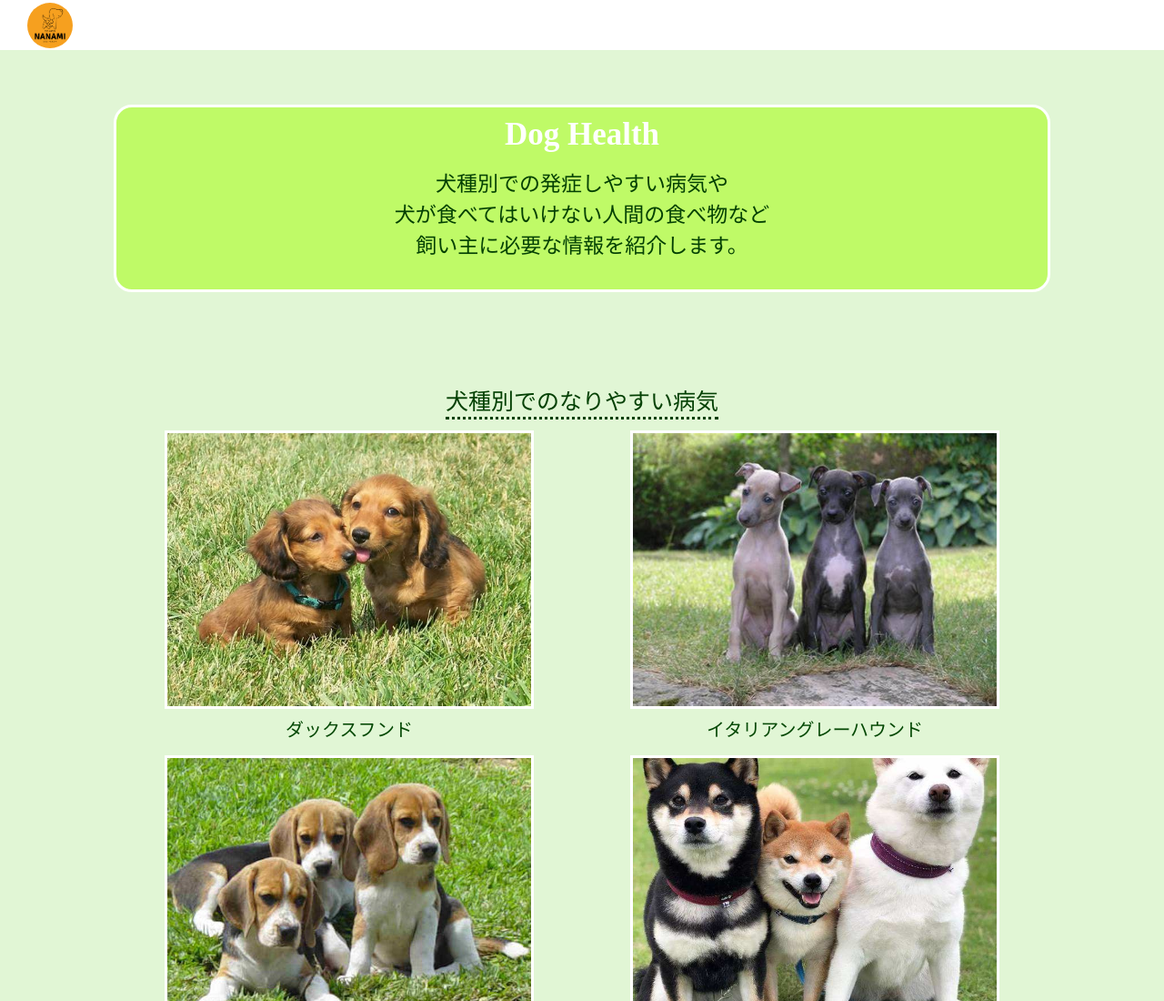
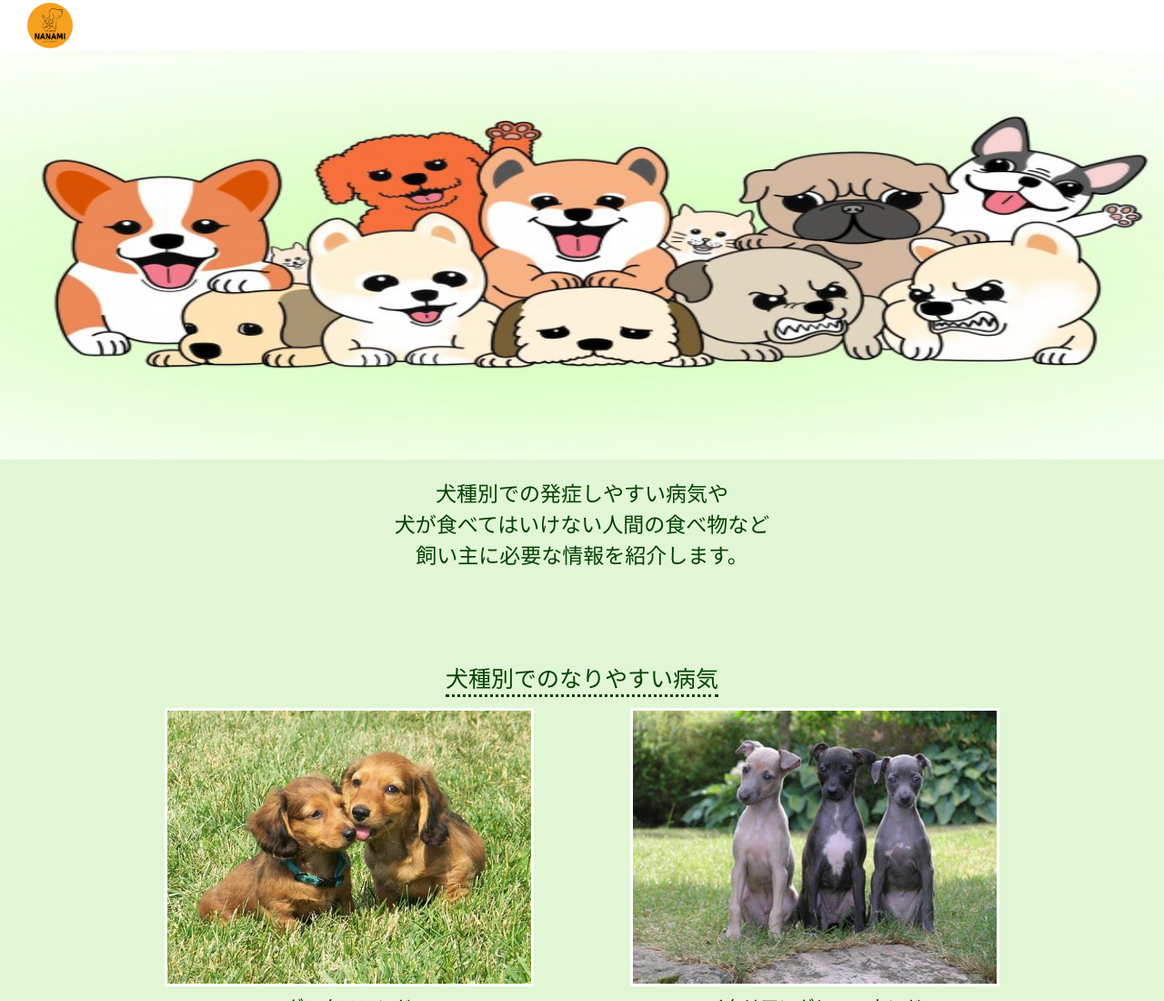
Before and after one commit to Nanami525/website, a plain HTML site: page index.html in a window 1280 px wide. Shown: the top 1100 px of the page at 91% size. Drawn offline with Linux system fonts and the light colour scheme.

Commit message:
内容の変更

```diff
--- a/assets/dogs.css
+++ b/assets/dogs.css
@@ -51,7 +51,7 @@ body{
     font-size: 23px;
     height: 0;
     opacity: 0;
-    padding: 0 10px;
+    padding: 0 15px;
     transition: .5s;
     visibility: hidden;
 }
@@ -69,7 +69,7 @@ body{
 .desease-title{
     margin-top: 30px;
     font-size: 35px;
-    margin-bottom: 17px;
+    margin-bottom: 50px;
     margin-left: 15px;
 }
 
--- a/assets/style.css
+++ b/assets/style.css
@@ -33,21 +33,11 @@ header{
     border-radius: 50%;
 }
 
-.top{
-    height: 200px;
-    width: 80%;
-    border: 3px solid white;
-    margin: 0 auto;
-    border-radius: 20px;
-    margin-top: 60px;
-    background-color: rgb(191, 250, 103)
-}
-
-.top h1{
-    text-align: center;
-    margin-top: 10px;
-    font-size: 35px;
-    color: white;
+.top-img{
+    flex: content;
+    flex-direction: column;
+    width: 100%;
+    height: 450px;
 }
 
 .top p{
--- a/index.html
+++ b/index.html
@@ -13,7 +13,7 @@
      </div>
    </header>
    <div class="top">
-     <h1>Dog Health</h1>
+     <img class="top-img" src="./assets/img/d415ab1f14ef2b32d05793919bf1fde3.jpg" alt="">
      <p>犬種別での発症しやすい病気や<br>犬が食べてはいけない人間の食べ物など<br>飼い主に必要な情報を紹介します。</p>
    </div>
    <section class="dogs">
```
Also changed, not shown: bi-guru.html (+3 -0 lines), dakkusu.html (+6 -3 lines), go-ruden.html (+3 -0 lines), itagure.html (+3 -0 lines), siba.html (+3 -0 lines), toipu.html (+3 -0 lines), assets/img/d415ab1f14ef2b32d05793919bf1fde3.jpg (added).
